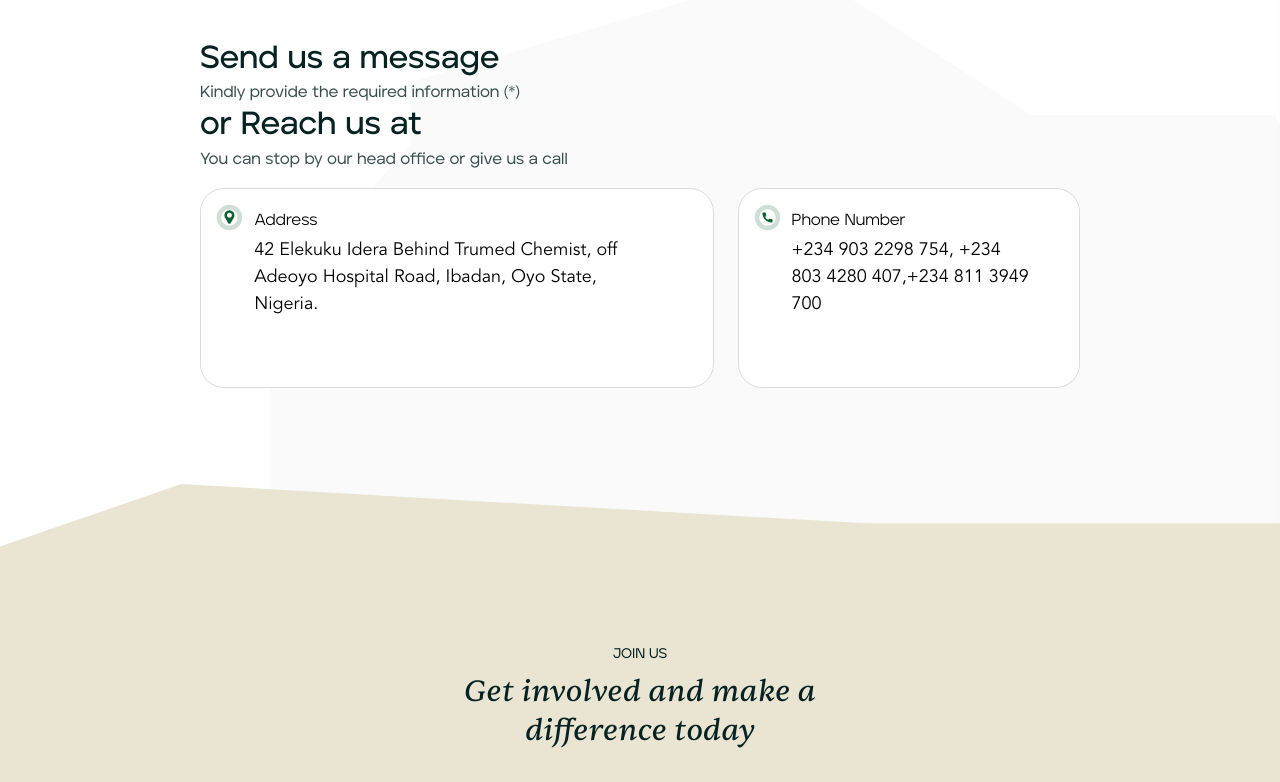
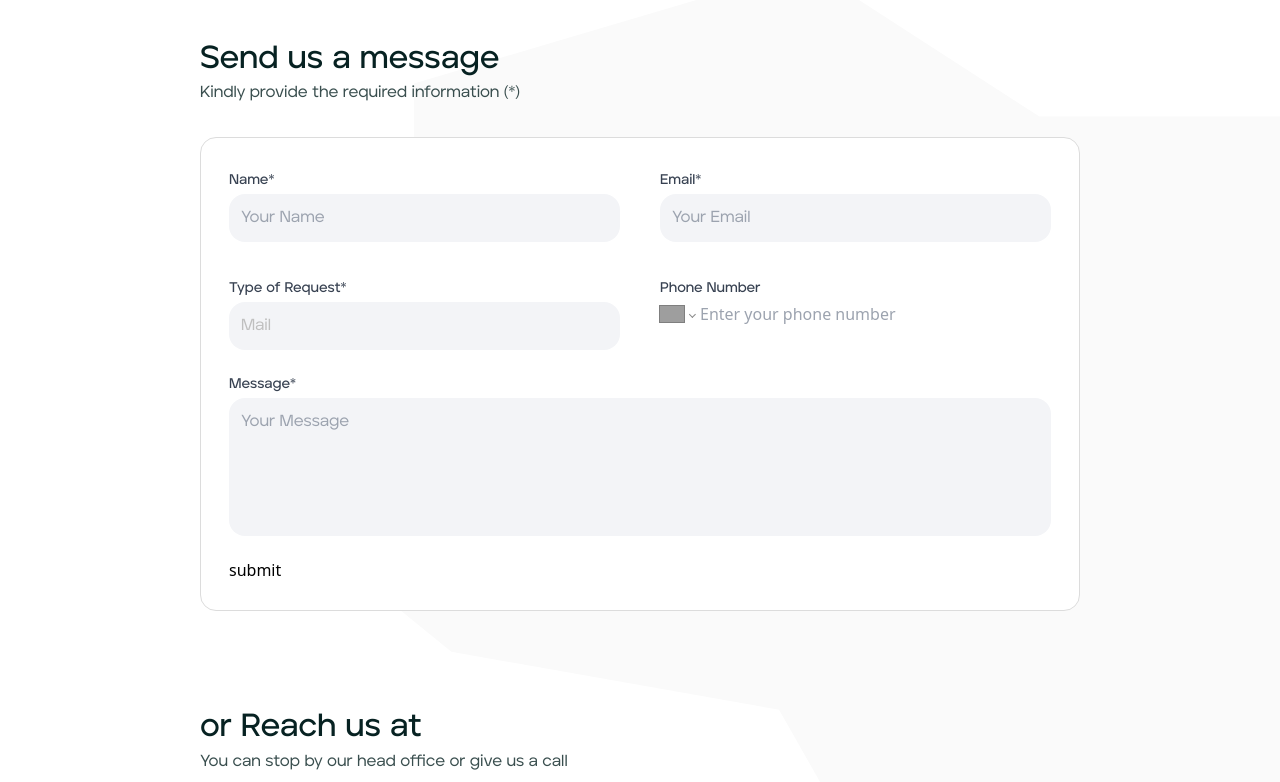
Before and after one commit to tolA22/fafoundation, a Next.js app: page /contact in a window 1280 px wide. Shown: the part 720-1502 px from the top of the page. Built offline with nearby package versions, Linux system fonts and the light colour scheme; grey boxes are pictures that could not be loaded.

Commit message:
update on Contact page

```diff
--- a/src/app/_shared/ui_components/Navigation/index.tsx
+++ b/src/app/_shared/ui_components/Navigation/index.tsx
@@ -33,7 +33,7 @@ const index = (props: Data) => {
     onClick={handleClick}
       className={`${
         bg ? bg : ""
-      } py-3 px-3 rounded-[20px] text-center mr-3 font-aventa_Semibold transition-all duration-300 ${
+      } py-2 px-6 rounded-[25px] text-center mr-3 font-aventa_Semibold transition-all duration-300 ${
         currentPage === name? "bg-[#F2F2F2]" : ""
       } hover:bg-[#F2F2F2] mb-3 lg:mb-0 ml-3 lg:ml-0`}
       href={link}
--- a/src/app/contact/body.tsx
+++ b/src/app/contact/body.tsx
@@ -1,6 +1,6 @@
 import ContactBox from "./contactBox";
 import ContactText, { ContactSubText } from "./contactText";
-
+import Form from './form'
 export default function ContactBody() {
   return (
     <section className='bg-[url("/focus_mobile.svg")] lg:bg-[url("/focus.svg")] bg-cover bg-no-repeat min-h-[400px] mt-[-10rem] lg:mt-[-3.3rem] '>
@@ -15,7 +15,7 @@ export default function ContactBody() {
           <ContactText text="Send us a message" />
           <ContactSubText text="Kindly provide the required information (*)" />
         </section>
-
+        <Form/>
         <section id="contact_body_reach_us_section " className="pb-[12rem]">
           <section>
             <ContactText text=" or Reach us at" />
--- a/src/app/contact/contactFormField.tsx
+++ b/src/app/contact/contactFormField.tsx
@@ -1,11 +1,144 @@
-export interface IContactFormField {}
+'./custom.css'
+import { ChangeEvent } from "react";
+import PhoneInput from "react-phone-number-input";
 
-export function ContactFormInput() {
-  return <></>;
+// Define interface for form fields
+export interface IContactFormField {
+  name: string; // Unique field identifier (used by Formik)
+  placeholder: string; // Placeholder text
+  type: string; // Input type (text, email, password, etc.)
+  textarea: boolean;
+  id: string;
+  value: string;
+  onchange: (
+    e: ChangeEvent<HTMLInputElement> | ChangeEvent<HTMLTextAreaElement>
+  ) => void;
+  onblur: (
+    e:
+      | React.FocusEvent<HTMLInputElement>
+      | React.FocusEvent<HTMLTextAreaElement>
+  ) => void;
+  touched: boolean;
+  errorText: string | undefined;
 }
 
-export interface IContactFormInput {}
+// Input component
+export function ContactFormInput({
+  name,
+  placeholder,
+  type,
+  textarea,
+  id,
+  value,
+  onchange,
+  onblur,
+  touched,
+  errorText,
+}: IContactFormField) {
+  return (
+    <div className="mb-4">
+      {textarea ? (
+        <textarea
+          id={id}
+          name={name}
+          placeholder={placeholder}
+          value={value}
+          onChange={onchange}
+          onBlur={onblur}
+          className="bg-[#F3F4F7] rounded-2xl w-full focus:outline-none focus:ring-1 focus:ring-[#0B3434] text-[#0B3434] font-aventa_Medium focus:bg-white h-[138px] resize-none py-3 pl-3 mt-1"
+        />
+      ) : (
+        <input
+          type={type}
+          id={id}
+          name={name}
+          placeholder={placeholder}
+          value={value}
+          onChange={onchange}
+          onBlur={onblur}
+          className="bg-[#F3F4F7] rounded-2xl w-full focus:outline-none focus:ring-1 focus:ring-[#0B3434] text-[#0B3434] font-aventa_Medium focus:bg-white py-3 pl-3 mt-1"
+        />
+      )}
+      {touched && <div className="text-red-500 text-sm mt-1">{errorText}</div>}
+    </div>
+  );
+}
 
-export function ContactFormLabel() {
-  return <></>;
+// Label component
+export interface IContactFormLabel {
+  id: string;
+  label: string;
 }
+
+export function ContactFormLabel({ label, id }: IContactFormLabel) {
+  return (
+    <label
+      htmlFor={id}
+      className="text-sm font-medium text-gray-700 font-aventa_Semibold"
+    >
+      {label}
+    </label>
+  );
+}
+
+// Phone input component
+export interface IContactFormPhone {
+  name: string;
+  placeholder: string;
+  value: string;
+
+  onchange: (value: string | undefined) => void;
+  onblur: (e: React.FocusEvent<HTMLInputElement>) => void;
+  touched: boolean;
+  errorText: string | undefined;
+  label: string;
+}
+
+export function ContactFormPhone({
+  name,
+  placeholder,
+  value,
+  onchange,
+  onblur,
+  touched,
+  label,
+  errorText,
+}: IContactFormPhone) {
+  return (
+    <div>
+      <p className="text-sm font-medium text-gray-700 font-aventa_Semibold mb-1">
+        {label}
+      </p>
+      <PhoneInput
+        value={value}
+        defaultCountry="NG"
+        placeholder={placeholder}
+        onChange={onchange} // We pass only the value here, no event
+        className="phone"
+      />
+      {/* Hidden input for Formik to track `name` and `onBlur` */}
+      <input
+        type="hidden"
+        name={name}
+        value={value}
+        onBlur={onblur} // Pass Formik's blur handler
+      />
+      {touched && errorText && (
+        <div className="text-red-500 text-sm mt-1">{errorText}</div>
+      )}
+    </div>
+  );
+}
+
+export function ContactRequestType() {
+  return (
+    <div className="flex flex-col ">
+      <p className="text-sm font-medium text-gray-700 font-aventa_Semibold text-[18px]">
+        Type of Request*
+      </p>
+      <p className="bg-[#F3F4F7] rounded-2xl w-full  font-aventa_Medium py-3 pl-3 mt-1 text-[#bfbfbf]">
+        Mail
+      </p>
+    </div>
+  );
+}
--- /dev/null
+++ b/src/app/contact/custom.css
@@ -0,0 +1,3 @@
+{
+    @apply outline-none
+}
--- a/src/app/contact/form.tsx
+++ b/src/app/contact/form.tsx
@@ -1,13 +1,83 @@
 import useSendMessage from "./hooks/useSendMessage";
+import clsx from "clsx";
+import {
+  ContactFormInput,
+  ContactFormLabel,
+  ContactFormPhone,
+  ContactRequestType,
+} from "./contactFormField";
 
 export default function ContactForm() {
-
-    const {formik} = useSendMessage()
+  const { formik } = useSendMessage();
   return (
-    <section className="">
-        <form onSubmit={formik.handleSubmit} >
-
-        </form>
+    <section className="mt-8 mb-24">
+      <form
+        className={clsx("border border-[#DCDCDC] rounded-2xl bg-white p-7")}
+        onSubmit={formik.handleSubmit}
+      >
+        <div className="grid lg:grid-cols-2 gap-x-10 gap-y-5">
+          <div>
+            <ContactFormLabel id="Name" label="Name*" />
+            <ContactFormInput
+              onblur={formik.handleBlur}
+              onchange={formik.handleChange}
+              name="Name"
+              id="Name"
+              textarea={false}
+              value={formik.values.Name}
+              placeholder="Your Name"
+              type="text"
+              touched={!!formik.touched.Name && !!formik.errors.Name}
+              errorText={formik.errors.Name}
+            />
+          </div>
+          <div>
+            <ContactFormLabel id="email" label="Email*" />
+            <ContactFormInput
+              onblur={formik.handleBlur}
+              onchange={formik.handleChange}
+              name="email"
+              id="email"
+              textarea={false}
+              value={formik.values.email}
+              placeholder="Your Email"
+              type="email"
+              touched={!!formik.touched.email && !!formik.errors.email}
+              errorText={formik.errors.email}
+            />
+          </div>
+        </div>
+        <div className="grid lg:grid-cols-2 gap-x-10 my-5">
+          <ContactRequestType />
+          {/* Phone number field */}
+          <ContactFormPhone
+           name="phoneNumber"
+           placeholder="Enter your phone number"
+           value={formik.values.phoneNumber}
+           onchange={(value) => formik.setFieldValue("phoneNumber", value)}
+           onblur={formik.handleBlur} // Pass Formik's handleBlur
+           touched={!!formik.touched.phoneNumber}
+           label="Phone Number"
+           errorText={formik.errors.phoneNumber}
+          />
+        </div>
+        <div>
+          <ContactFormLabel id="Message" label="Message*" />
+          <ContactFormInput
+            onblur={formik.handleBlur}
+            onchange={formik.handleChange}
+            name="Message"
+            id="Message"
+            textarea={true}
+            value={formik.values.Message}
+            placeholder="Your Message"
+            type=""
+            touched={!!formik.touched.Message && !!formik.errors.Message}
+            errorText={formik.errors.Message}
+          />
+        </div>
+        <button type="submit">submit</button>
+      </form>
     </section>
   );
 }
--- a/src/app/contact/hooks/useSendMessage.ts
+++ b/src/app/contact/hooks/useSendMessage.ts
@@ -1,13 +1,7 @@
 import * as Yup from "yup";
 import { useFormik } from "formik";
-import { useState } from "react";
 
 export default function useSendMessage() {
-  const [phoneNumber, Phone] = useState("");
-  const [Name, SetName] = useState("");
-  const [email, SetEmail] = useState("");
-  const [Message, SetMessage] = useState("");
-
   const formik = useFormik({
     initialValues: {
       phoneNumber: "",
@@ -18,7 +12,6 @@ export default function useSendMessage() {
     // write the validation schema in a different file next time
     validationSchema: Yup.object({
       phoneNumber: Yup.string()
-        .matches(/^[0-9]+$/, "Must be only digits")
         .min(10, "Phone number must be at least 10 digits")
         .required("Phone number is required"),
       Name: Yup.string().required("Please Input Your Name"),
--- a/src/app/contact/page.tsx
+++ b/src/app/contact/page.tsx
@@ -2,8 +2,6 @@
 import React, { useState } from "react";
 import PhoneInput from "react-phone-number-input";
 import "react-phone-number-input/style.css";
-import { useFormik } from "formik";
-import * as Yup from "yup";
 import HomeSection from "../_shared/ui_components/home_section";
 import HeaderWrapper from "../_shared/ui_components/header_wrapper";
 import ContactBody from "./body";
@@ -23,6 +21,7 @@ const page = () => {
           header
         />
       </HeaderWrapper>
+
       <ContactBody />
     </section>
   );
```
Also changed, not shown: src/app/_shared/ui_components/Header/index.tsx (+18 -18 lines).
